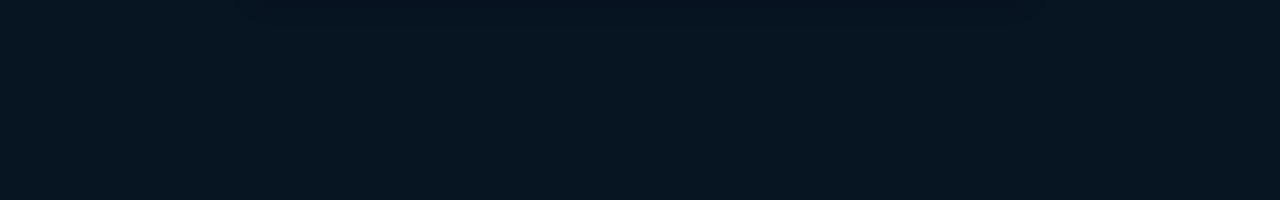
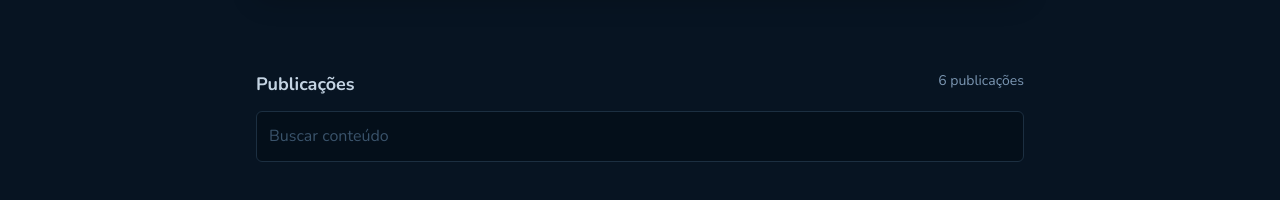
Before and after one commit to JoseVVDev/github-blog, a React (Vite) app: page / in a window 1280 px wide. Shown: the part 434-634 px from the top of the page. Built offline with nearby package versions, Linux system fonts and the light colour scheme.

Commit message:
Home: div de busca

```diff
--- a/src/Home/index.tsx
+++ b/src/Home/index.tsx
@@ -1,10 +1,11 @@
-import { HomeContainer, HomeLinkContainer, HomeTextContainer } from "./styles";
+import { HomeContainer, HomeLinkContainer, HomeTextContainer, SearchContainer } from "./styles";
 import { FontAwesomeIcon } from '@fortawesome/react-fontawesome'
 import { faGithub } from '@fortawesome/free-brands-svg-icons'
 import { faArrowUpRightFromSquare } from '@fortawesome/free-solid-svg-icons'
 
 export default function Home() {
     return (
+        <>
         <HomeContainer>
             <img src="https://pbs.twimg.com/profile_images/1524422557268684800/_tXGK0PZ_400x400.jpg" alt="" />
             <HomeTextContainer>
@@ -18,5 +19,11 @@
                 </HomeLinkContainer>
             </HomeTextContainer>
         </HomeContainer>
+        <SearchContainer>
+            <p>Publicações</p>
+            <span>6 publicações</span>
+            <input type="text" placeholder="Buscar conteúdo" />
+        </SearchContainer>
+        </>
     )
 }
--- a/src/Home/styles.ts
+++ b/src/Home/styles.ts
@@ -50,7 +50,6 @@
     }
 `
 
-
 export const HomeLinkContainer = styled.div`
     width: 100%;
     display: flex;
@@ -66,3 +65,44 @@
         color: ${props => props.theme["base-subtitle"]};
     }
 `
+export const SearchContainer = styled.div`
+    width: 60%;
+    display: flex;
+    flex-flow: row wrap;
+    margin: 0 auto;
+    justify-content: space-between;
+    margin-top: 72px;
+
+    p {
+        color: ${props => props.theme["base-subtitle"]};
+        font-weight: ${props => props.theme["bold"]};
+        font-size: ${props => props.theme["tx-18"]};
+    }
+
+    span {
+        color: ${props => props.theme["base-span"]};
+        font-size: ${props => props.theme["tx-14"]};
+    }
+
+    input {
+        margin-top: 12px;
+        width: 100%;
+        background-color: ${props => props.theme["base-input"]};
+        border: 1px solid ${props => props.theme["base-border"]};
+        border-radius: 6px;
+        padding: 12px;
+        transition: border 0.2s;
+
+        :focus {
+            outline: none;
+            border: 1px solid ${props => props.theme["blue"]};
+            color: ${props => props.theme["base-text"]};
+
+        }
+
+        ::placeholder {
+            color: ${props => props.theme["base-label"]};
+            font-size: ${props => props.theme["tx-16"]};
+        }
+    }
+`
```
